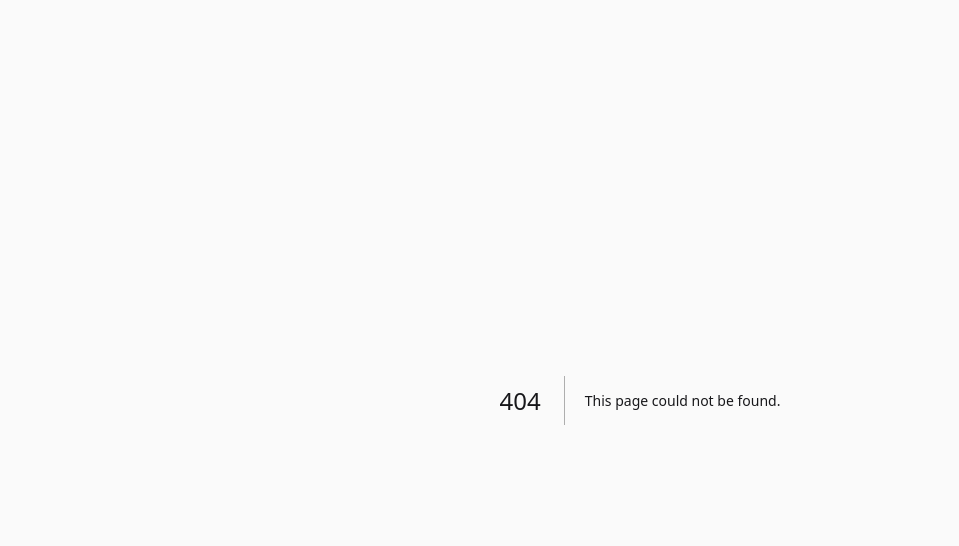
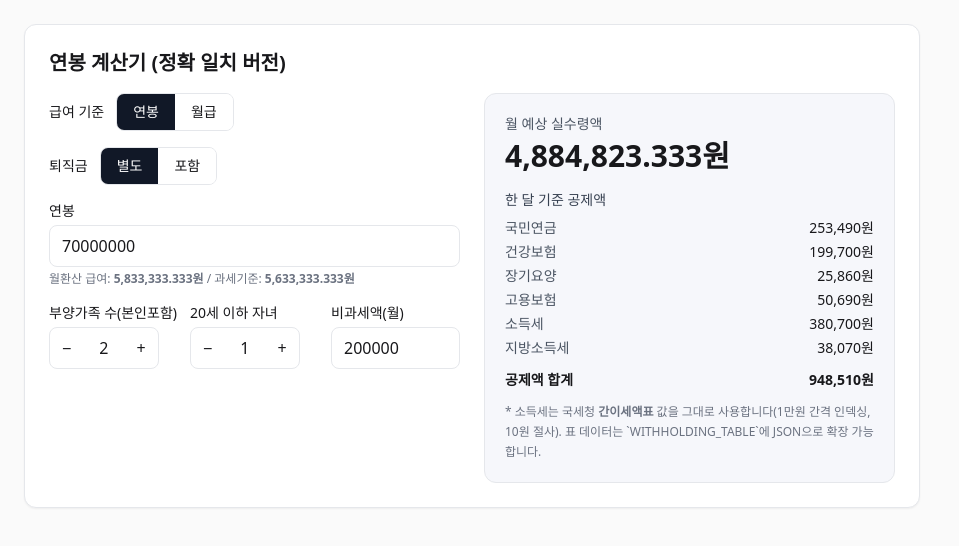
Before and after one commit to nofuncho/speccloud, a Next.js app: page /tools/salary in a window 1280 px wide. Before the commit this address had no page. Shown: the top 546 px of the page, without its empty margins (0-959 px from the left). Built offline with nearby package versions, Linux system fonts and the light colour scheme; a web font is replaced by a local one.

Commit message:
연봉계산기 mvp

```diff
--- /dev/null
+++ b/app/tools/salary/page.tsx
@@ -0,0 +1,10 @@
+// app/tools/salary/page.tsx
+import SalaryCalculatorExact from "@/components/SalaryCalculatorExact";
+
+export default function SalaryPage() {
+  return (
+    <div className="w-full h-full p-6 overflow-y-auto bg-[#fafafa]">
+      <SalaryCalculatorExact />
+    </div>
+  );
+}
--- /dev/null
+++ b/components/SalaryCalculatorExact.tsx
@@ -0,0 +1,213 @@
+// components/SalaryCalculatorExact.tsx
+"use client";
+import { useMemo, useState } from "react";
+
+/** [요약]
+ * - 모든 공제액은 '10원 단위 절사(버림)'로 맞춤 → 사람인과 일치
+ * - 4대보험: 국민연금 4.5%, 건강보험 3.545%, 장기요양 12.95%(건보료에 곱), 고용보험 0.9%
+ * - 국민연금 기준소득월액 하한/상한: 380,000 ~ 5,900,000
+ * - 소득세/지방소득세: 국세청 간이세액표 그대로 사용 (family=부양가족수(본인포함), kids=20세이하 자녀수)
+ * - 비과세액(월): 과세 및 4대보험 기준에서 제외
+ */
+
+/* ---------- 상수 (2024~2025) ---------- */
+const RATES = {
+  PENSION: 0.045,
+  HEALTH: 0.03545,
+  LTC: 0.1295, // 건강보험료의 비율
+  EI: 0.009,
+};
+const PENSION_FLOOR = 380_000;
+const PENSION_CEIL = 5_900_000;
+
+/* ---------- 간이세액표(JSON) 예시 ----------
+ * 키: { base: 월 과세기준(비과세 제외, 원단위) → 10,000원 단위로 내림한 값 }
+ * 값: 가족수(family)별로, 그 안에 kids(20세 이하 자녀수)별 소득세(원, 10원 절사값)
+ *
+ * 실제 표는 10000원 간격으로 0.5M ~ 15M+ 까지 존재. 아래는 “예시+스크린샷 케이스”만 넣어둠.
+ * 전체 표를 넣으려면 같은 구조로 항목을 추가하면 된다.
+ */
+const WITHHOLDING_TABLE: Record<
+  number, // monthly taxable base floored to 10,000
+  Record<number, Record<number, number>> // family -> kids -> income tax
+> = {
+  // 스크린샷: 연봉 70,000,000 / 비과세 200,000 → 월 과세 5,633,333
+  // 표 인덱스는 10,000원 내림 → 5,630,000
+  5_630_000: {
+    1: { 0: 418_960, 1: 401_470, 2: 383_980 }, // 참고용 샘플 수치(예시)
+    2: { 0: 398_230, 1: 380_700, 2: 363_210 }, // ★ 우리 케이스(가족2, 자녀1) = 380,700
+    3: { 0: 377_500, 1: 359_970, 2: 342_480 },
+  },
+  // 필요 시 같은 형식으로 추가
+};
+
+/* ---------- 유틸 ---------- */
+type Basis = "year" | "month";
+const floor10 = (n: number) => Math.floor(n / 10) * 10; // 10원 절사
+const floor10000 = (n: number) => Math.floor(n / 10_000) * 10_000; // 1만원 단위 내림
+const fmt = (n: number) => n.toLocaleString("ko-KR") + "원";
+
+export default function SalaryCalculatorExact() {
+  const [basis, setBasis] = useState<Basis>("year");
+  const [includeSeverance, setIncludeSeverance] = useState<"sep" | "incl">("sep");
+  const [salary, setSalary] = useState<number>(70_000_000); // 연봉 또는 월급
+  const [family, setFamily] = useState<number>(2); // 본인포함
+  const [kids, setKids] = useState<number>(1); // 20세 이하 자녀
+  const [nonTaxable, setNonTaxable] = useState<number>(200_000); // 비과세(월)
+
+  const monthlyGross = useMemo(() => {
+    if (basis === "year") {
+      const y = salary || 0;
+      // 퇴직금 '포함' → 12/13 환산 (사람인 룰)
+      const base = includeSeverance === "incl" ? (y * 12) / 13 : y;
+      return base / 12;
+    }
+    return salary || 0;
+  }, [basis, salary, includeSeverance]);
+
+  const taxableBase = useMemo(() => Math.max(0, monthlyGross - (nonTaxable || 0)), [monthlyGross, nonTaxable]);
+
+  /* ----- 4대보험 (10원 절사) ----- */
+  const pension = useMemo(() => {
+    const base = Math.min(Math.max(taxableBase, PENSION_FLOOR), PENSION_CEIL);
+    return floor10(base * RATES.PENSION);
+  }, [taxableBase]);
+  const health = useMemo(() => floor10(taxableBase * RATES.HEALTH), [taxableBase]);
+  const ltc = useMemo(() => floor10(health * RATES.LTC), [health]);
+  const empIns = useMemo(() => floor10(taxableBase * RATES.EI), [taxableBase]);
+
+  /* ----- 소득세(간이세액표) + 지방소득세(10%) ----- */
+  const incomeTax = useMemo(() => {
+    const key = floor10000(taxableBase); // 1만원 단위 내림 인덱스
+    const famMap = WITHHOLDING_TABLE[key];
+    if (!famMap) return 0;
+    const kidsMap = famMap[family] || famMap[Math.max(...Object.keys(famMap).map(Number))] || {};
+    // 존재하지 않으면 가장 가까운 키즈 수로 보정
+    const exact = kidsMap[kids];
+    if (typeof exact === "number") return exact;
+    // 보정: 가장 근접한 키 찾기
+    const nearestKids = nearestKey(Object.keys(kidsMap).map(Number), kids);
+    return kidsMap[nearestKids] ?? 0;
+  }, [taxableBase, family, kids]);
+
+  const localTax = useMemo(() => floor10(incomeTax * 0.1), [incomeTax]);
+
+  const totalDed = pension + health + ltc + empIns + incomeTax + localTax;
+  const net = monthlyGross - totalDed;
+
+  return (
+    <div className="w-full max-w-4xl rounded-xl border bg-white p-6 shadow-sm">
+      <h2 className="text-xl font-semibold mb-4">연봉 계산기 (정확 일치 버전)</h2>
+
+      <div className="grid grid-cols-1 md:grid-cols-2 gap-6">
+        {/* 입력 */}
+        <div className="space-y-4">
+          <Row label="급여 기준">
+            <Toggle value={basis} onChange={v => setBasis(v as Basis)} items={[
+              { value: "year", label: "연봉" },
+              { value: "month", label: "월급" },
+            ]}/>
+          </Row>
+          <Row label="퇴직금">
+            <Toggle value={includeSeverance} onChange={v => setIncludeSeverance(v as any)} items={[
+              { value: "sep", label: "별도" },
+              { value: "incl", label: "포함" },
+            ]}/>
+          </Row>
+          <div>
+            <label className="text-sm font-medium block mb-1">{basis === "year" ? "연봉" : "월급"}</label>
+            <input type="number" className="w-full rounded-lg border px-3 py-2"
+              value={salary} onChange={e => setSalary(Number(e.target.value || 0))}/>
+            <p className="text-xs text-gray-500 mt-1">
+              월환산 급여: <b>{fmt(monthlyGross)}</b> / 과세기준: <b>{fmt(taxableBase)}</b>
+            </p>
+          </div>
+
+          <div className="grid grid-cols-3 gap-3">
+            <FieldNum label="부양가족 수(본인포함)" value={family} setValue={setFamily} min={1}/>
+            <FieldNum label="20세 이하 자녀" value={kids} setValue={setKids} min={0}/>
+            <div>
+              <label className="text-sm font-medium block mb-1">비과세액(월)</label>
+              <input type="number" className="w-full rounded-lg border px-3 py-2"
+                value={nonTaxable} onChange={e => setNonTaxable(Number(e.target.value || 0))}/>
+            </div>
+          </div>
+        </div>
+
+        {/* 결과 */}
+        <div className="rounded-xl bg-[#f6f7fb] p-5 border">
+          <div className="text-sm text-gray-600">월 예상 실수령액</div>
+          <div className="text-3xl font-extrabold mt-1">{fmt(net)}</div>
+
+          <div className="mt-4 text-sm font-medium text-gray-700">한 달 기준 공제액</div>
+          <ul className="mt-2 space-y-1 text-sm">
+            <Li k="국민연금" v={pension}/>
+            <Li k="건강보험" v={health}/>
+            <Li k="장기요양" v={ltc}/>
+            <Li k="고용보험" v={empIns}/>
+            <Li k="소득세" v={incomeTax}/>
+            <Li k="지방소득세" v={localTax}/>
+          </ul>
+          <div className="mt-3 flex justify-between text-sm font-semibold">
+            <span>공제액 합계</span><span>{fmt(totalDed)}</span>
+          </div>
+
+          <p className="mt-3 text-xs text-gray-500 leading-5">
+            * 소득세는 국세청 <b>간이세액표</b> 값을 그대로 사용합니다(1만원 간격 인덱싱, 10원 절사).
+            표 데이터는 `WITHHOLDING_TABLE`에 JSON으로 확장 가능합니다.
+          </p>
+        </div>
+      </div>
+    </div>
+  );
+}
+
+/* ---------- 작은 컴포넌트들 ---------- */
+function Row({ label, children }: { label: string; children: React.ReactNode }) {
+  return (
+    <div className="flex items-center gap-3">
+      <label className="text-sm font-medium">{label}</label>
+      {children}
+    </div>
+  );
+}
+function Toggle({
+  value, onChange, items,
+}: { value: string; onChange: (v: string)=>void; items: { value: string; label: string }[] }) {
+  return (
+    <div className="inline-flex rounded-lg border overflow-hidden">
+      {items.map(it => (
+        <button key={it.value}
+          className={"px-4 py-2 text-sm " + (value===it.value ? "bg-gray-900 text-white" : "bg-white")}
+          onClick={()=>onChange(it.value)}>{it.label}</button>
+      ))}
+    </div>
+  );
+}
+function FieldNum({ label, value, setValue, min=0, max=99 }:{
+  label: string; value: number; setValue:(v:number)=>void; min?:number; max?:number;
+}) {
+  return (
+    <div>
+      <label className="text-sm font-medium block mb-1">{label}</label>
+      <div className="inline-flex items-center rounded-lg border overflow-hidden">
+        <button className="px-3 py-2" onClick={()=>setValue(Math.max(min, value-1))}>−</button>
+        <div className="px-4 py-2 min-w-[3ch] text-center">{value}</div>
+        <button className="px-3 py-2" onClick={()=>setValue(Math.min(max, value+1))}>+</button>
+      </div>
+    </div>
+  );
+}
+function Li({ k, v }: { k: string; v: number }) {
+  return (
+    <li className="flex justify-between">
+      <span className="text-gray-600">{k}</span>
+      <span className="font-medium">{fmt(v)}</span>
+    </li>
+  );
+}
+
+/* ---------- helpers ---------- */
+function nearestKey(keys: number[], target: number) {
+  return keys.reduce((a, b) => (Math.abs(b - target) < Math.abs(a - target) ? b : a), keys[0] || 0);
+}
--- a/components/SidebarTree.tsx
+++ b/components/SidebarTree.tsx
@@ -13,7 +13,13 @@ const DOCUMENT_FEATURES = ["이력서", "자기소개서", "포트폴리오", "
 const INTERVIEW_FEATURES = ["모의면접", "면접오답노트"];
 const CAREER_FEATURES = ["프로젝트 정리", "연봉 계산기"];
 const BASE_INDENT = 16;
-const CHILD_INDENT_STEP = 14;
+const CHILD_INDENT_STEP = 14; // (더는 쓰지 않지만 남겨둠)
+
+/** 사이드바 기능 링크 매핑: 여기서만 추가/관리하면 됨 */
+const FEATURE_LINKS: Record<string, string> = {
+  "연봉 계산기": "/tools/salary",
+  // 필요 시 "프로젝트 정리": "/tools/projects" 등으로 확장
+};
 
 function toAppUrl(params: { folderId?: string | null; docId?: string | null }) {
   const sp = new URLSearchParams();
@@ -77,20 +83,12 @@ export default async function SidebarTree({ roots, activeFolderId }: Props) {
     );
   }
 
-  // 폴더 트리 데이터
+  // 폴더 목록(플레이스홀더 계산 용)
   const all = await prisma.folder.findMany({
     where: { createdById: userId },
     orderBy: { createdAt: "asc" },
     select: { id: true, name: true, parentId: true },
   });
-
-  const childrenMap = new Map<string | null, FolderSummary[]>();
-  for (const f of all) {
-    const key = f.parentId ?? null;
-    const arr = childrenMap.get(key) ?? [];
-    arr.push(f);
-    childrenMap.set(key, arr);
-  }
 
   const { initial, color } = getInitialAndColor(session?.user?.name, session?.user?.email);
   const avatar = session?.user?.image ?? null;
@@ -105,7 +103,7 @@ export default async function SidebarTree({ roots, activeFolderId }: Props) {
     <div className="flex h-full flex-col">
       <Logo />
 
-      {/* Nav (여기서는 내부 스크롤 금지) */}
+      {/* Nav (하위폴더 비노출) */}
       <nav className="mt-3 flex-1 space-y-4 text-[15px] px-3">
         {!hasDocumentGroup && otherRoots.length === 0 ? (
           <div className="px-2 py-2 text-sm text-gray-500">아직 폴더가 없습니다.</div>
@@ -116,14 +114,14 @@ export default async function SidebarTree({ roots, activeFolderId }: Props) {
                 <p className="pl-4 pr-2 text-xs font-semibold uppercase tracking-wide text-gray-500">문서</p>
                 <div className="space-y-1">
                   {docRoots.map((root) => (
-                    <FolderNode key={root.id} node={root} childrenMap={childrenMap} activeFolderId={activeFolderId} depth={0} />
+                    <FolderNode key={root.id} node={root} activeFolderId={activeFolderId} />
                   ))}
                   {documentFeatures.map((item) => <DocumentFeaturePlaceholder key={item} label={item} />)}
                 </div>
               </div>
             )}
             {otherRoots.map((root) => (
-              <FolderNode key={root.id} node={root} childrenMap={childrenMap} activeFolderId={activeFolderId} depth={0} />
+              <FolderNode key={root.id} node={root} activeFolderId={activeFolderId} />
             ))}
           </>
         )}
@@ -194,17 +192,15 @@ function Footer() {
 
 type NodeProps = {
   node: { id: string; name: string };
-  childrenMap: Map<string | null, FolderSummary[]>;
   activeFolderId: string | null;
-  depth: number;
 };
 
-function FolderNode({ node, childrenMap, activeFolderId, depth }: NodeProps) {
-  const children = childrenMap.get(node.id) ?? [];
+/** 루트 폴더만 단일 라인으로 표시 (하위폴더 렌더링 없음) */
+function FolderNode({ node, activeFolderId }: NodeProps) {
   const isActive = activeFolderId === node.id;
-  const depthFont = depth === 0 ? "text-[15px] font-semibold" : "text-sm";
+  const depthFont = "text-[15px] font-semibold";
   const active = isActive ? "bg-[#E0E7FF] text-[#1D4ED8]" : "hover:bg-gray-100 hover:text-[#1D4ED8]";
-  const paddingLeft = BASE_INDENT + depth * CHILD_INDENT_STEP;
+  const paddingLeft = BASE_INDENT;
 
   return (
     <div>
@@ -215,27 +211,41 @@ function FolderNode({ node, childrenMap, activeFolderId, depth }: NodeProps) {
       >
         {node.name}
       </Link>
-      {children.length > 0 && (
-        <div className="space-y-1">
-          {children.map((child) => (
-            <FolderNode key={child.id} node={child} childrenMap={childrenMap} activeFolderId={activeFolderId} depth={depth + 1} />
-          ))}
-        </div>
-      )}
     </div>
   );
 }
 
+/** 기능 섹션: FEATURE_LINKS에 있으면 Link, 없으면 라벨만 표시 */
 function FeatureSection({ title, items }: { title: string; items: string[] }) {
   return (
     <div className="space-y-2">
       <p className="pl-4 text-xs font-semibold uppercase tracking-wide text-gray-500">{title}</p>
       <ul className="space-y-1">
-        {items.map((item) => (
-          <li key={item} className="rounded py-2 pr-2 pl-4 text-[15px] font-semibold text-gray-800 hover:bg-gray-100 hover:text-[#1D4ED8] transition">
-            {item}
-          </li>
-        ))}
+        {items.map((item) => {
+          const href = FEATURE_LINKS[item];
+          const baseCls =
+            "rounded py-2 pr-2 pl-4 text-[15px] font-semibold transition";
+          if (href) {
+            return (
+              <li key={item}>
+                <Link
+                  href={href}
+                  className={`${baseCls} text-gray-800 hover:bg-gray-100 hover:text-[#1D4ED8]`}
+                >
+                  {item}
+                </Link>
+              </li>
+            );
+          }
+          return (
+            <li
+              key={item}
+              className={`${baseCls} text-gray-400`}
+            >
+              {item}
+            </li>
+          );
+        })}
       </ul>
     </div>
   );
```
